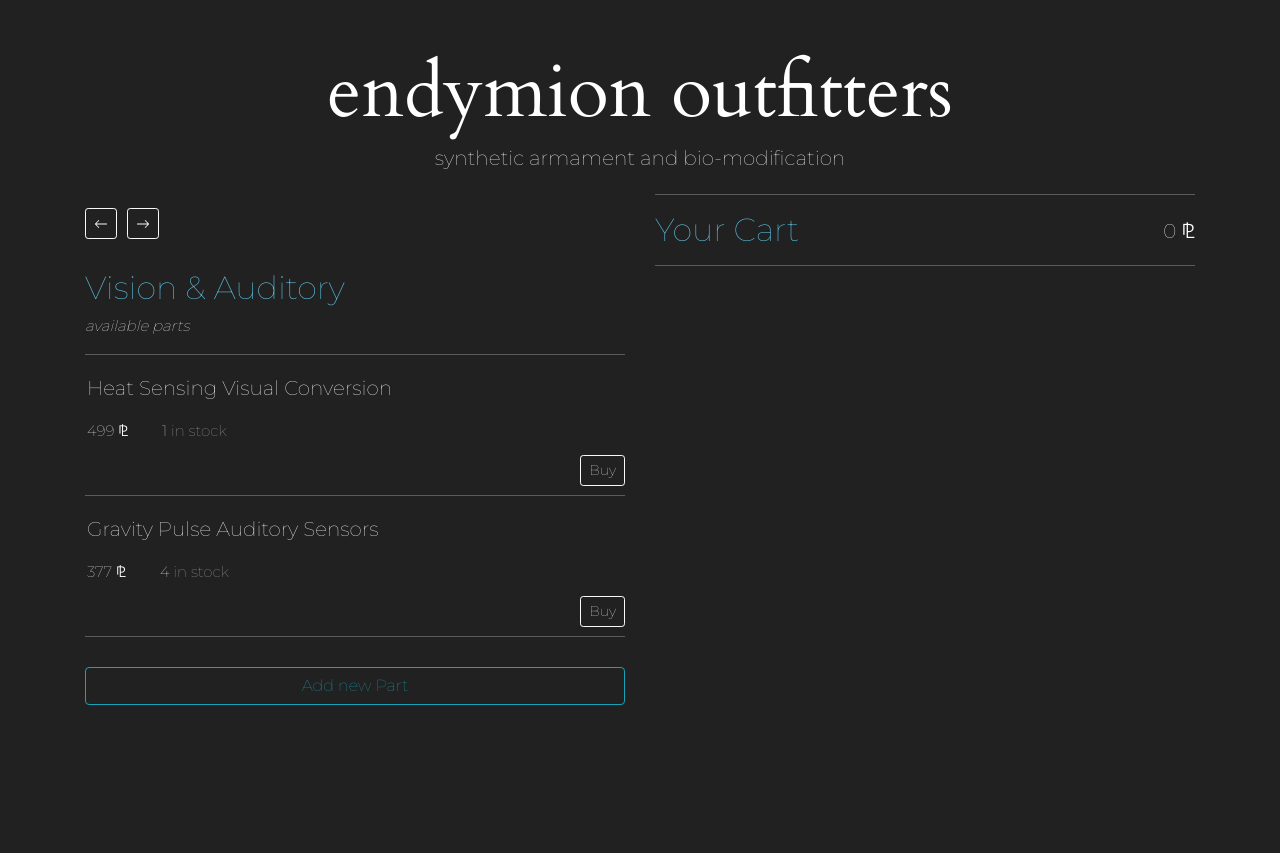
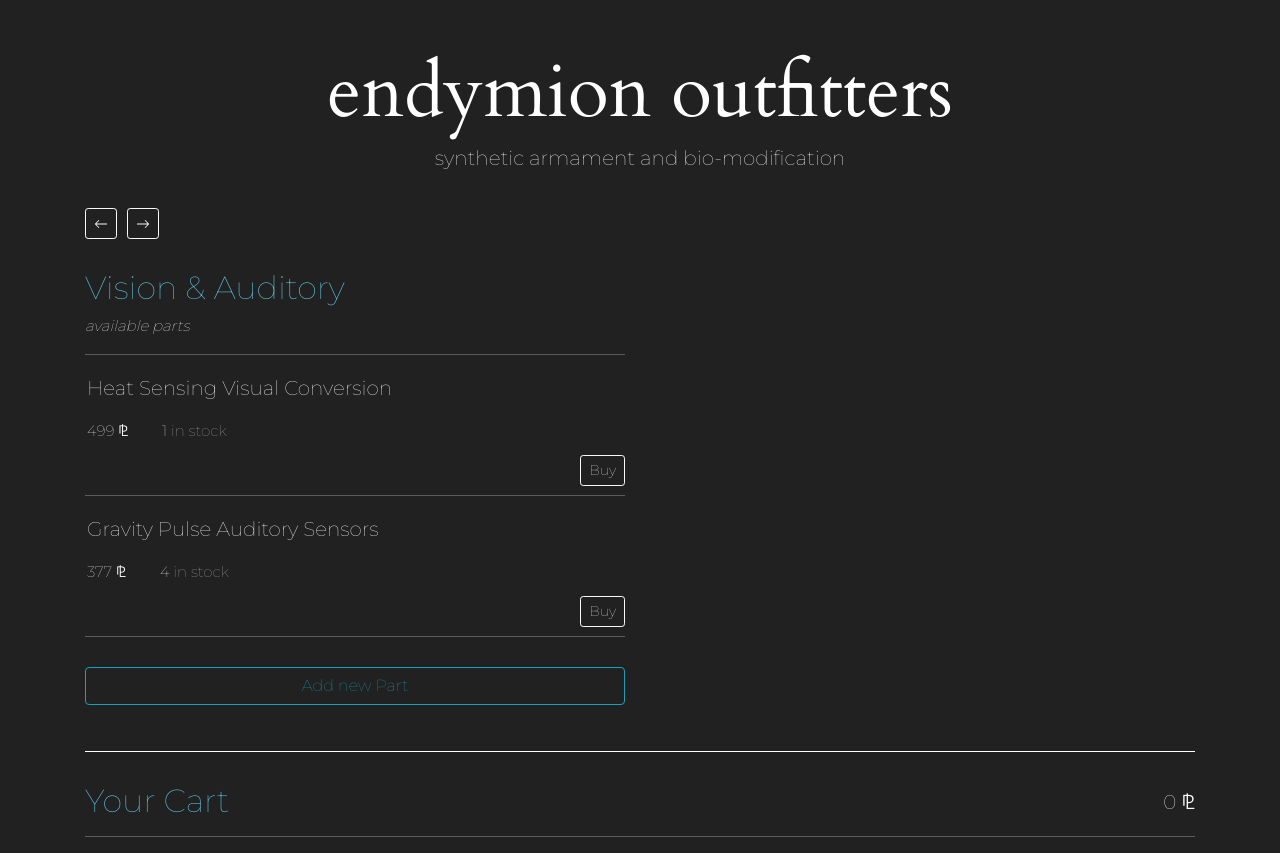
Before and after one commit to GrantEadie/cyborg-armorment, a React (Create React App) app: page / in a window 1280 px wide. Before the commit the page ends 800 px from the top, so only its background shows below. Built offline with nearby package versions, Linux system fonts and the light colour scheme.

Commit message:
finalize cart style.

```diff
--- a/src/components/body-type/BodyTypeControl.js
+++ b/src/components/body-type/BodyTypeControl.js
@@ -114,7 +114,7 @@ class BodyTypeControl extends React.Component {
         if (clone[i].selection[j].id === oldPart.id){
           match = true;
           clone[i].selection[j].partQuantity = clone[i].selection[j].partQuantity + oldPart.cartTotal;
-          newCartTotalPrice -= clone[i].selection[j].partPrice * oldPart.cartTotal;
+          newCartTotalPrice -= oldPart.partPrice * oldPart.cartTotal;
           clone[i].selection[j].cartTotal = 1;
           break;
         }
@@ -248,14 +248,12 @@ class BodyTypeControl extends React.Component {
         <button className="arrow btn btn-outline-info btn-block" onClick={this.handleClickForm}>{buttonText}</button>
           </div>
           <div className="col-md-6">
-          <CartList cartTotal={this.state.cartTotal} onDeleteCartPart={this.handleDeleteCartPart} cartList={this.state.masterCartList}/>
 
           </div>
         </div>
         <div className="row">
-        <div className="col-md-6">
-          </div>
-          <div className="col-md-6">
+        <div className="col-md-12">
+          <CartList cartTotal={this.state.cartTotal} onDeleteCartPart={this.handleDeleteCartPart} cartList={this.state.masterCartList}/>
           </div>
         </div>
       </div>
--- a/src/components/cart/CartList.js
+++ b/src/components/cart/CartList.js
@@ -7,7 +7,7 @@ function CartList(props) {
 
   return (
     <React.Fragment>
-    <hr />
+    <hr id="fancy" />
     <div className="cartDetails">
       <h2>Your Cart <span className="cartTotal float-right mt-2">{props.cartTotal} ⅊</span></h2>
 
--- a/src/index.css
+++ b/src/index.css
@@ -76,3 +76,8 @@ h2 {
   color:white;
   font-size:20px;
 }
+
+#fancy{
+  border-top:1px solid white;
+  margin-bottom:30px;
+}
```
Also changed, not shown: src/components/body-type/BodyTypeSVG.js (added).
